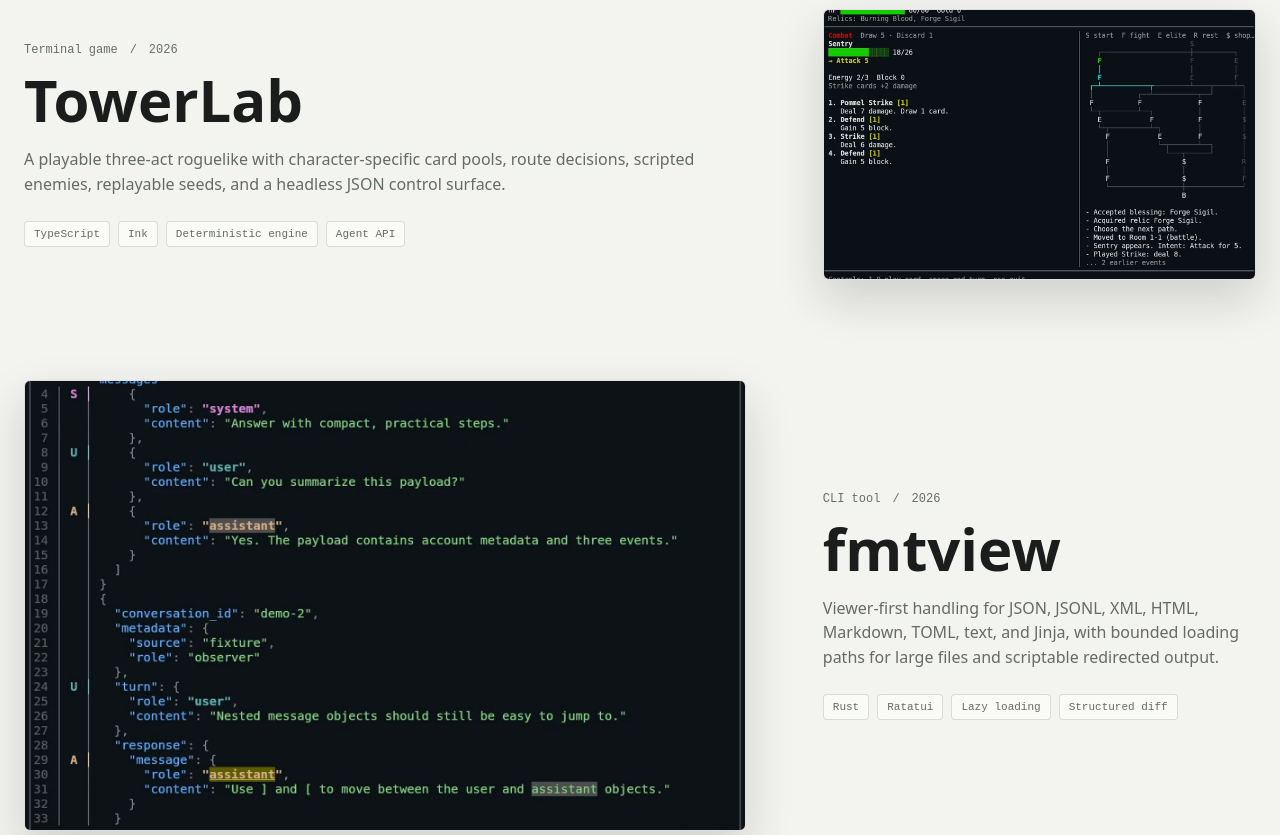
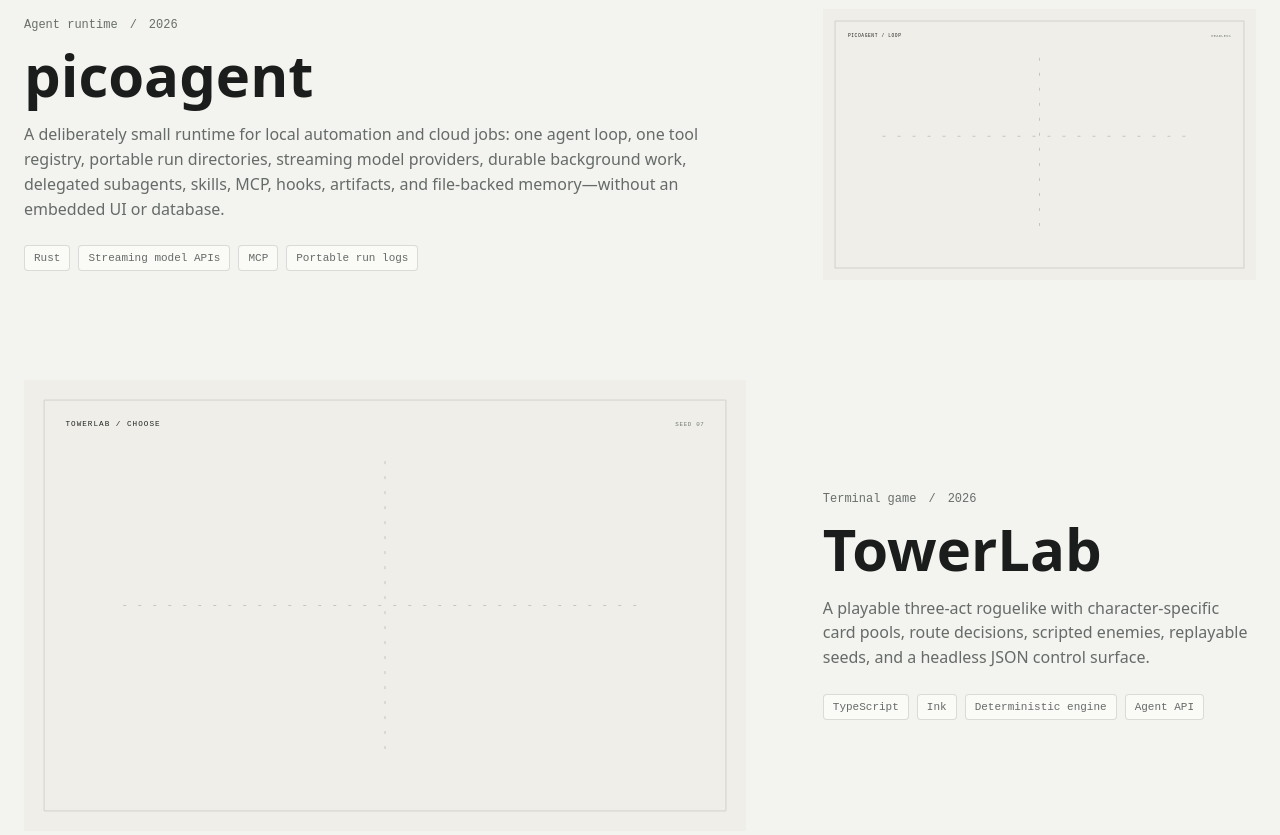
Before and after one commit to siriusctrl/siriusctrl.github.io, an Astro site: page /projects in a window 1280 px wide. Shown: the part 960-1795 px from the top of the page. Built offline with nearby package versions, Linux system fonts and the light colour scheme; Astro itself is replaced by a stand-in of ours.

Commit message:
feat: add abstract project portraits

```diff
--- a/src/components/ProjectArtwork.astro
+++ b/src/components/ProjectArtwork.astro
@@ -4,16 +4,20 @@ import type { Project } from "../data/projects";
 interface Props {
   project: Project;
   eager?: boolean;
+  variant?: "portrait" | "runtime";
   class?: string;
 }
 
-const { project, eager = false, class: className = "" } = Astro.props;
+const { project, eager = false, variant = "portrait", class: className = "" } = Astro.props;
+const source = variant === "portrait" ? project.portrait : project.image;
+const alt = variant === "portrait" ? project.portraitAlt : project.imageAlt;
+const hasPortraitArt = source === project.portrait;
 ---
 
-<figure class:list={["project-artwork", className]}>
+<figure class:list={["project-artwork", `is-${variant}`, { "has-portrait-art": hasPortraitArt }, className]}>
   <img
-    src={project.image}
-    alt={project.imageAlt}
+    src={source}
+    alt={alt}
     width="1600"
     height="1000"
     loading={eager ? "eager" : "lazy"}
--- a/src/data/projects.ts
+++ b/src/data/projects.ts
@@ -1,11 +1,13 @@
 export interface Project {
   slug: string;
   name: string;
-  kind: "Interactive lab" | "Terminal game" | "CLI tool";
+  kind: "Interactive lab" | "Agent runtime" | "Terminal game" | "CLI tool";
   summary: string;
   detail: string;
   year: string;
   stack: string[];
+  portrait: string;
+  portraitAlt: string;
   image: string;
   imageAlt: string;
   repoUrl: string;
@@ -24,11 +26,29 @@ export const projects: Project[] = [
       "Create multiple named canvases, then drag, resize, pan, zoom, and snap tables, metrics, flows, and managed charts into place. Build with AI can install a trusted artifact bundle directly into the selected view; every visitor's edits remain isolated and persist in their own browser without an account or backend.",
     year: "2026",
     stack: ["React", "TypeScript", "Chart Kit / ECharts", "IndexedDB"],
+    portrait: "/media/portraits/freeform-artifacts.svg",
+    portraitAlt: "Minimal drawing of three data artifacts aligning on a spatial canvas",
     image: "/media/freeform-artifacts.webp",
     imageAlt: "Dark-mode Freeform Artifacts canvas showing metric, probability, pipeline, Sankey, and table artifacts",
     repoUrl: "https://github.com/siriusctrl/freeform-artifacts",
     demoUrl: "https://siriusctrl.github.io/freeform-artifacts/",
     featured: true,
+  },
+  {
+    slug: "picoagent",
+    name: "picoagent",
+    kind: "Agent runtime",
+    summary: "A small headless Rust agent harness with explicit tools, skills, MCP, hooks, subagents, and memory.",
+    detail:
+      "A deliberately small runtime for local automation and cloud jobs: one agent loop, one tool registry, portable run directories, streaming model providers, durable background work, delegated subagents, skills, MCP, hooks, artifacts, and file-backed memory—without an embedded UI or database.",
+    year: "2026",
+    stack: ["Rust", "Streaming model APIs", "MCP", "Portable run logs"],
+    portrait: "/media/portraits/picoagent.svg",
+    portraitAlt: "Minimal runtime trace of an agent loop branching through a tool call into a portable run directory",
+    image: "/media/portraits/picoagent.svg",
+    imageAlt: "picoagent runtime trace showing the model and tool loop, extension surfaces, background tasks, and run artifacts",
+    repoUrl: "https://github.com/siriusctrl/picoagent",
+    install: "cargo install --git https://github.com/siriusctrl/picoagent",
   },
   {
     slug: "towerlab",
@@ -39,6 +59,8 @@ export const projects: Project[] = [
       "A playable three-act roguelike with character-specific card pools, route decisions, scripted enemies, replayable seeds, and a headless JSON control surface.",
     year: "2026",
     stack: ["TypeScript", "Ink", "Deterministic engine", "Agent API"],
+    portrait: "/media/portraits/towerlab.svg",
+    portraitAlt: "Minimal drawing of one selected card resolving into a highlighted deterministic route",
     image: "/media/towerlab.webp",
     imageAlt: "TowerLab running inside a terminal with cards, enemy intent, and combat log",
     repoUrl: "https://github.com/siriusctrl/towerlab",
@@ -53,6 +75,8 @@ export const projects: Project[] = [
       "Viewer-first handling for JSON, JSONL, XML, HTML, Markdown, TOML, text, and Jinja, with bounded loading paths for large files and scriptable redirected output.",
     year: "2026",
     stack: ["Rust", "Ratatui", "Lazy loading", "Structured diff"],
+    portrait: "/media/portraits/fmtview.svg",
+    portraitAlt: "Minimal drawing of raw rows becoming an indented structure with one visible search match",
     image: "/media/fmtview.webp",
     imageAlt: "fmtview terminal interface displaying highlighted structured data",
     repoUrl: "https://github.com/siriusctrl/fmtview",
@@ -67,6 +91,8 @@ export const projects: Project[] = [
       "Open raster images, SVG, CSV, TSV, or JSONL from the shell. Interactive terminals get pan, zoom, metadata, and plot inspection while redirected output stays predictable.",
     year: "2026",
     stack: ["Rust", "Kitty protocol", "ANSI fallback", "Plot engine"],
+    portrait: "/media/portraits/termviz.svg",
+    portraitAlt: "Minimal drawing of two plotted series with one focused inspection window",
     image: "/media/termviz.webp",
     imageAlt: "termviz rendering a multi-series latency plot in a real terminal emulator",
     repoUrl: "https://github.com/siriusctrl/termviz",
--- a/src/pages/index.astro
+++ b/src/pages/index.astro
@@ -42,7 +42,7 @@ const notes = (await getCollection("notes", ({ data }) => !data.draft))
     <section class="section recent-work" aria-labelledby="recent-title">
       <div class="work-heading">
         <h2 id="recent-title">Recent work</h2>
-        <p>Working software, recorded in the environment where it actually runs.</p>
+        <p>Working software, drawn through the behavior that makes it distinct.</p>
       </div>
 
       <div class="work-stage" data-work-stage>
--- a/src/pages/projects/[slug].astro
+++ b/src/pages/projects/[slug].astro
@@ -28,7 +28,7 @@ const { project } = Astro.props;
         </a>
       </div>
     </header>
-    <ProjectArtwork project={project} eager class="detail-artwork" />
+    <ProjectArtwork project={project} eager variant="runtime" class="detail-artwork" />
     <section class="project-detail-body">
       <div>
         <h2>What it does</h2>
--- a/src/pages/projects/index.astro
+++ b/src/pages/projects/index.astro
@@ -8,7 +8,7 @@ import { projects } from "../../data/projects";
   <main class="page-shell">
     <header class="page-intro">
       <h1>Projects</h1>
-      <p>Interactive experiments and terminal software, shown through real product output.</p>
+      <p>Interactive experiments, agent runtimes, and terminal software, drawn through the behavior that defines them.</p>
     </header>
     <section class="project-index" aria-label="Project index">
       {projects.map((project) => (
--- a/src/styles/global.css
+++ b/src/styles/global.css
@@ -359,6 +359,17 @@ img {
   height: 100%;
   object-fit: cover;
   transition: transform 420ms cubic-bezier(0.16, 1, 0.3, 1);
+}
+
+.project-artwork.has-portrait-art {
+  background: transparent;
+  border: 0;
+  border-radius: 0;
+  box-shadow: none;
+}
+
+.project-artwork.has-portrait-art img {
+  object-fit: contain;
 }
 
 a:hover > .project-artwork img {
```
Also changed, not shown: scripts/record-proof.mjs (+4 -3 lines), tests/site.spec.ts (+49 -7 lines), public/media/portraits/fmtview.svg (added), public/media/portraits/freeform-artifacts.svg (added), public/media/portraits/picoagent.svg (added), public/media/portraits/termviz.svg (added), public/media/portraits/towerlab.svg (added).
